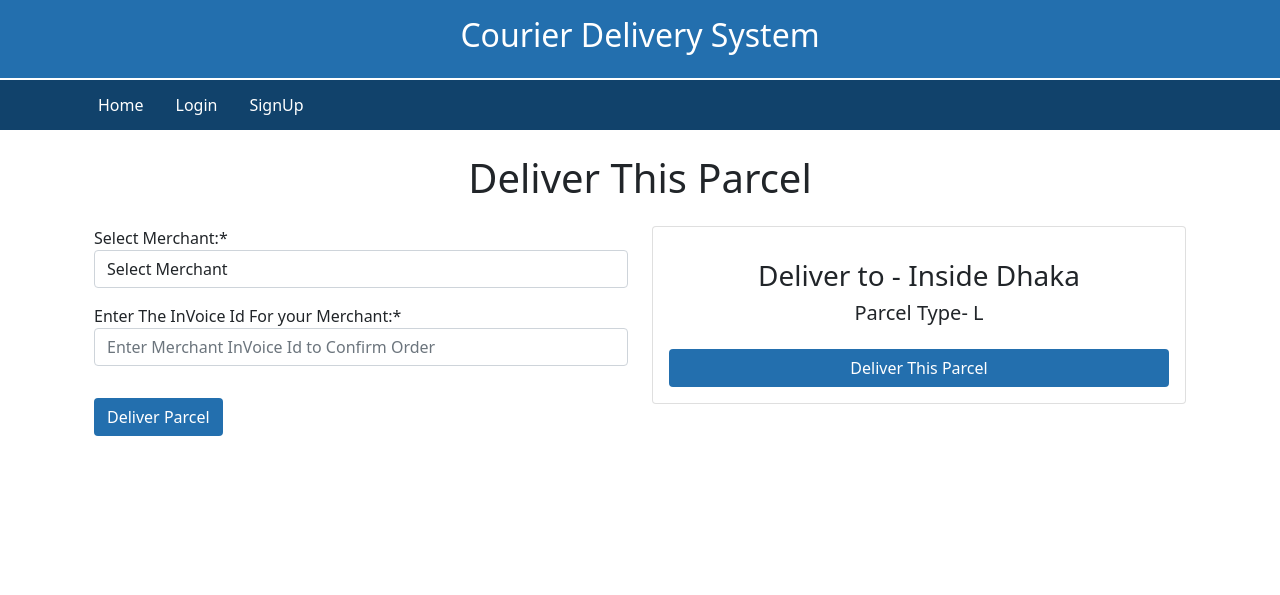
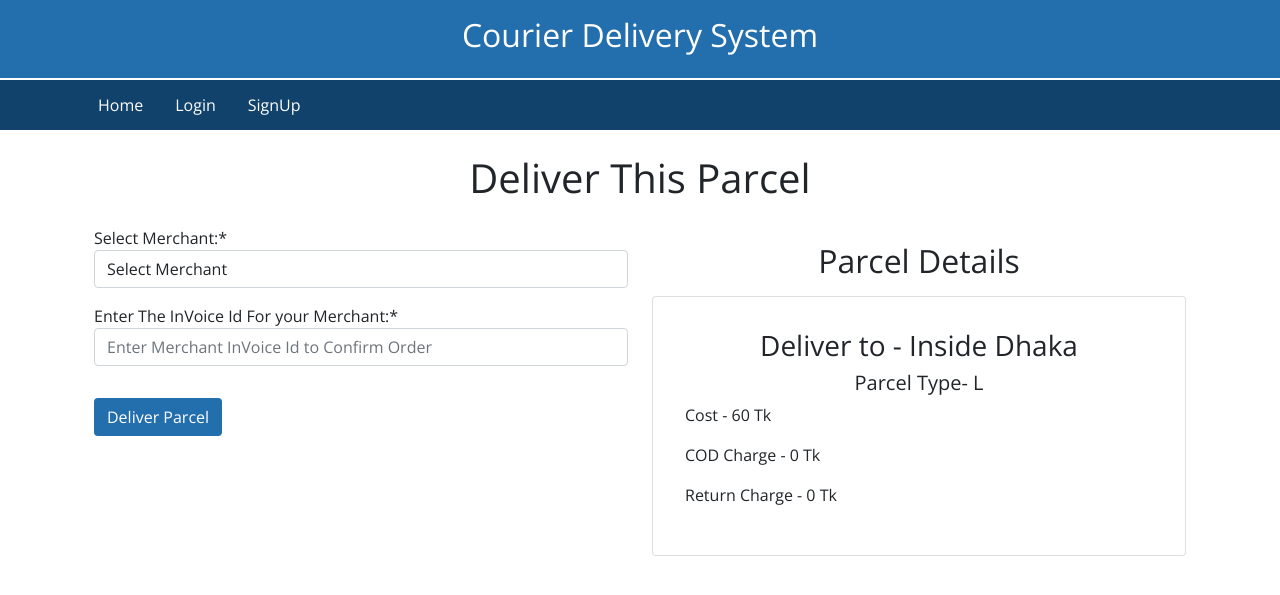
Before and after one commit to safwan72/test-courier, a Django app: page /main/deliver_parcel/19/ in a window 1280 px wide. Shown: the top 595 px of the page. Run offline with Django 3.2, Linux system fonts and the light colour scheme; data comes from the database, SQL or seed files in the repository; both versions use the stored data as it was after the commit; some libraries are stand-ins or nearby versions.

Commit message:
second commit

```diff
--- a/myapp/App_Main/views.py
+++ b/myapp/App_Main/views.py
@@ -68,7 +68,6 @@ def create_parcel(request):
         form=forms.ParcelForm(request.POST)
         if form.is_valid():
             parcel_weight=form.cleaned_data.get('parcel_weight')
-            print(parcel_weight)
             parcel_deliver_to=form.cleaned_data.get('parcel_deliver_to')
             parcel_deliver_to=str(parcel_deliver_to)
             parcel_weight=int(parcel_weight)
@@ -97,21 +96,18 @@ def deliver_parcel(request,pk):
             merchant_invoice_id=form.cleaned_data.get('merchant_invoice_id')
             verify_merchant=Merchant.objects.filter(invoice_id=merchant_invoice_id)
             if verify_merchant.exists():
-                print(verify_merchant)
                 form=form.save(commit=False)
                 if parcels.exists():
                     parcel=parcels[0]
                     parcel.added_for_delivery=True
                     parcel.save()
-                    print(parcel.added_for_delivery)
                     form.parcel=parcel
-                    print(parcel.added_for_delivery)
                 if user.is_superuser:
                     form.orderer=user
                 form.ordered=True
                 form.order_id=str(uuid.uuid4())[:10]
                 form.save()
-                messages.success(request,'Parcel Created Successfully')
+                messages.success(request,'Parcel Added to Order.....')
             else:
                 messages.warning(request,'Unable To Verify Merchant. Please Check Merchants Invoice id')
             return HttpResponseRedirect(reverse('App_Main:parcel'))
--- a/myapp/static/css/base.css
+++ b/myapp/static/css/base.css
@@ -1,3 +1,6 @@
+body{
+    font-family: 'Open Sans', sans-serif;
+}
 .topbar{
     background-color:#236FAE;
     color:white;
--- a/myapp/templates/App_Login/Login.html
+++ b/myapp/templates/App_Login/Login.html
@@ -1,4 +1,4 @@
-{% extends "home.html" %}
+{% extends "Base.html" %}
 {% load crispy_forms_tags %}
 
 {% block body_block %}
--- a/myapp/templates/App_Login/ProfileChange.html
+++ b/myapp/templates/App_Login/ProfileChange.html
@@ -1,4 +1,4 @@
-{% extends "home.html" %}
+{% extends "Base.html" %}
 {% load crispy_forms_tags %}
 
 {% block body_block %}
--- a/myapp/templates/App_Login/Signup.html
+++ b/myapp/templates/App_Login/Signup.html
@@ -1,4 +1,4 @@
-{% extends "Home.html" %}
+{% extends "Base.html" %}
 {% load crispy_forms_tags %}
 {% block body_block %}
   <h1 class="text-center my-4">{{title}}</h1>
--- a/myapp/templates/App_Main/CreateParcel.html
+++ b/myapp/templates/App_Main/CreateParcel.html
@@ -1,4 +1,4 @@
-{% extends "Home.html" %}
+{% extends "Base.html" %}
 {% load crispy_forms_tags %}
 {% block body_block %}
   <h1 class="text-center my-4">{{title}}</h1>
@@ -25,17 +25,17 @@
             {% for parcel in parcels %}
 
             <div class="col mb-2">
-                <a href="" class="link-dark text-decoration-none" title="Home">
                     <div class="card p-3">
                         <div class="card-body">
                             <h3 class="card-title text-center"> Deliver to - {{parcel.parcel_deliver_to}}
                             </h3>
                             <h5 class="card-title text-center">Parcel Type-  {{parcel.parcel_type}}
                             </h5>
+                            <h5 class="card-title text-center">Parcel Cost- {{parcel.parcel_cost}} TK
+                            </h5>
                         </div>
                         <a class="btn buttoncustom" href="{% url 'App_Main:deliver_parcel' pk=parcel.pk %}" > Deliver This Parcel</a>
                     </div>
-                </a>
             </div>
             {% empty %}
             <h3 class="justify-center text-center mt-4">No UnOrdered Parcels.<br/>Create A New Parcel.</>
--- a/myapp/templates/App_Main/DeliverParcel.html
+++ b/myapp/templates/App_Main/DeliverParcel.html
@@ -1,4 +1,4 @@
-{% extends "Home.html" %}
+{% extends "Base.html" %}
 {% load crispy_forms_tags %}
 {% block body_block %}
   <h1 class="text-center my-4">{{title}}</h1>
@@ -13,20 +13,21 @@
 
           </div>
           <div class="col-sm-6">
+            <h2 class='text-center my-3'>Parcel Details</h2>
             {% for parcel in parcels %}
 
             <div class="col mb-2">
-                <a href="" class="link-dark text-decoration-none" title="Home">
                     <div class="card p-3">
                         <div class="card-body">
                             <h3 class="card-title text-center"> Deliver to - {{parcel.parcel_deliver_to}}
                             </h3>
                             <h5 class="card-title text-center">Parcel Type-  {{parcel.parcel_type}}
                             </h5>
+                            <p>Cost - {{parcel.parcel_cost}} Tk</p>
+                            <p>COD Charge - {{parcel.parcel_cod_charge}} Tk</p>
+                            <p>Return Charge - {{parcel.parcel_return_charge}} Tk</p>
                         </div>
-                        <button class="btn buttoncustom"> Deliver This Parcel</button>
                     </div>
-                </a>
             </div>
             {% endfor %}
           </div>
--- a/myapp/templates/App_Main/MerchantOrders.html
+++ b/myapp/templates/App_Main/MerchantOrders.html
@@ -1,4 +1,4 @@
-{% extends "Home.html" %}
+{% extends "Base.html" %}
 {% load crispy_forms_tags %}
 {% block body_block %}
 <h1 class="text-center my-4">{{title}}</h1>
--- a/myapp/templates/App_Main/Orders.html
+++ b/myapp/templates/App_Main/Orders.html
@@ -1,4 +1,4 @@
-{% extends "Home.html" %}
+{% extends "Base.html" %}
 {% load crispy_forms_tags %}
 {% block body_block %}
 <h1 class="text-center my-4">{{title}}</h1>
--- /dev/null
+++ b/myapp/templates/Base.html
@@ -0,0 +1,98 @@
+{% load static %}
+<!doctype html>
+<html lang="en">
+
+<head>
+    <!-- Required meta tags -->
+    <meta charset="utf-8">
+    <meta name="viewport" content="width=device-width, initial-scale=1">
+
+    <!-- Bootstrap CSS -->
+    <link href="https://cdn.jsdelivr.net/npm/bootstrap@5.0.0-beta1/dist/css/bootstrap.min.css" rel="stylesheet"
+        integrity="sha384-giJF6kkoqNQ00vy+HMDP7azOuL0xtbfIcaT9wjKHr8RbDVddVHyTfAAsrekwKmP1" crossorigin="anonymous">
+    <link rel="preconnect" href="https://fonts.gstatic.com">
+    <link href="https://fonts.googleapis.com/css2?family=Open+Sans:wght@300;400;600;700&display=swap" rel="stylesheet">
+    <link rel="stylesheet" type='text/css' href="{% static 'css/base.css' %}">
+    <title> Courier Delivery System </title>
+    <style>
+        @import url('https://fonts.googleapis.com/css2?family=Open+Sans:wght@300;400;600;700&display=swap');
+
+        body {
+            font-family: 'Open Sans', sans-serif;
+        }
+    </style>
+
+</head>
+
+<body>
+    <div class="container-fluid py-3 topbar">
+        <div class="row">
+            <div class="col-sm-12 text-center">
+                <h2>Courier Delivery System</h2>
+            </div>
+        </div>
+
+    </div>
+    <nav class="navbar navbar-custom">
+        <div class="container">
+            <div>
+                <ul class="nav me-auto mb-2 mb-lg-0">
+                    <li class="nav-item">
+                        <a class="nav-link active" href="{% url 'App_Login:home' %}">Home</a>
+                    </li>
+                    {% if user.is_authenticated and user.is_merchant %}
+                    <li class="nav-item">
+                        <a class="nav-link" href="{% url 'App_Login:profile_update' %}" title={{user.username}}>My
+                            Profile</a>
+                    </li>
+                    <li class="nav-item">
+                        <a class="nav-link" href="{% url 'App_Main:my_orders' %}">View Orders</a>
+                    </li>
+
+                    <li class="nav-item">
+                        <a class="nav-link" href="{% url 'App_Login:logout' %}">Logout</a>
+                    </li>
+                    {% elif user.is_authenticated and user.is_staff and user.is_active %}
+                    <li class="nav-item">
+                        <a class="nav-link" href="{% url 'App_Main:main' %}">Admin orders</a>
+                    </li>
+                    <li class="nav-item">
+                        <a class="nav-link" href="{% url 'App_Main:parcel' %}">Create A New Parcel</a>
+                    </li>
+                    <li class="nav-item">
+                        <a class="nav-link" href="{% url 'App_Login:logout' %}">Logout</a>
+                    </li>
+
+                    {% else %}
+                    <li class="nav-item">
+                        <a class="nav-link" href="{% url 'App_Login:login' %}">Login</a>
+                    </li>
+                    <li class="nav-item">
+                        <a class="nav-link" href="{% url 'App_Login:signup' %}">SignUp</a>
+                    </li>
+                    {% endif %}
+            </div>
+        </div>
+    </nav>
+    {% if messages %}
+    {% for message in messages %}
+    <div {% if message.tags %} class="alert alert-{{message.tags}} alert-dismissible fade show {% endif %}"
+        role="alert">
+        {{message}}
+        <button type="button" class="btn-close" data-bs-dismiss="alert" aria-label="Close">&times;</button>
+    </div>
+    {% endfor %}
+    {% endif %}
+    <div class="container">
+        {% block body_block %}
+        {% endblock body_block %}
+
+    </div>
+
+    <script src="https://cdn.jsdelivr.net/npm/bootstrap@5.0.0-beta1/dist/js/bootstrap.bundle.min.js"
+        integrity="sha384-ygbV9kiqUc6oa4msXn9868pTtWMgiQaeYH7/t7LECLbyPA2x65Kgf80OJFdroafW" crossorigin="anonymous">
+    </script>
+
+</body>
+
+</html>
--- a/myapp/templates/home.html
+++ b/myapp/templates/home.html
@@ -1,87 +1,30 @@
-{% load static %}
-<!doctype html>
-<html lang="en">
-
-<head>
-    <!-- Required meta tags -->
-    <meta charset="utf-8">
-    <meta name="viewport" content="width=device-width, initial-scale=1">
-
-    <!-- Bootstrap CSS -->
-    <link href="https://cdn.jsdelivr.net/npm/bootstrap@5.0.0-beta1/dist/css/bootstrap.min.css" rel="stylesheet"
-        integrity="sha384-giJF6kkoqNQ00vy+HMDP7azOuL0xtbfIcaT9wjKHr8RbDVddVHyTfAAsrekwKmP1" crossorigin="anonymous">
-        <link rel="stylesheet" type='text/css' href="{% static 'css/base.css' %}">
-    <title> Courier Delivery System </title>
-</head>
-<body>
-<div class="container-fluid py-3 topbar" >
-    <div class="row">
-        <div class="col-sm-12 text-center">
-            <h2>Courier Delivery System</h2>
+{% extends "Base.html" %}
+{% load crispy_forms_tags %}
+{% block body_block %}
+<div class="container mt-4">
+    <div class="row pt-4">
+        <div class="col-sm-7">
+            <div class="card">
+                <img src="https://3xo4di2xpixr3oltj74229w9-wpengine.netdna-ssl.com/wp-content/uploads/2019/09/courier-and-parcel-deliveries-Introduction.png"
+                    class="card-img-top" alt="Delivery Image">
+              </div>
+        </div>
+        <div class="col-sm-5 mt-5">
+            <h1 style="letter-spacing:5px;"> We Deliver Goods <br />To Your DoorSteps</h1>
         </div>
     </div>
-
+    <div class="row my-5">
+        <h2 style="letter-spacing:5px;">About Us: </h2>
+        <p style="letter-spacing:2px;font-weight:400;">Lorem ipsum dolor sit amet consectetur adipisicing elit. Unde
+            sunt laboriosam, molestiae ullam
+            rem natus
+            beatae odit praesentium culpa vero incidunt veniam quasi nisi temporibus modi eius perspiciatis autem
+            officiis corporis voluptates atque magni expedita nesciunt cupiditate. Animi nostrum provident distinctio
+            repellendus sint, ullam quasi. Et, omnis dolorum similique quasi dolores quis iusto repudiandae, sequi
+            eveniet dignissimos rem, ipsum doloremque ad dolorem praesentium quod laudantium nam sint veritatis ea
+            eligendi nemo voluptatum? Dolores aperiam molestias sit harum consequuntur, dolore consequatur voluptas
+            itaque beatae quae mollitia cupiditate fuga quibusdam nobis possimus, veritatis ratione ducimus assumenda!
+            Rerum ducimus veniam minus in natus!</p>
+    </div>
 </div>
-    <nav class="navbar navbar-custom">
-        <div class="container">
-            <div>
-                <ul class="nav me-auto mb-2 mb-lg-0">
-                    <li class="nav-item">
-                        <a class="nav-link active" href="{% url 'App_Login:home' %}">Home</a>
-                    </li>
-                    {% if user.is_authenticated and user.is_merchant %}
-                    <li class="nav-item">
-                        <a class="nav-link" href="{% url 'App_Login:profile_update' %}" title={{user.username}}>My Profile</a>
-                    </li>
-                    <li class="nav-item">
-                        <a class="nav-link" href="{% url 'App_Main:my_orders' %}">View Orders</a>
-                    </li>
-
-                    <li class="nav-item">
-                        <a class="nav-link" href="{% url 'App_Login:logout' %}">Logout</a>
-                    </li>
-                    {% elif user.is_authenticated and user.is_staff and user.is_active %}
-                    <li class="nav-item">
-                        <a class="nav-link" href="{% url 'App_Main:main' %}">Admin orders</a>
-                    </li>
-                    <li class="nav-item">
-                        <a class="nav-link" href="{% url 'App_Main:parcel' %}">Create A New Parcel</a>
-                    </li>
-                    <li class="nav-item">
-                        <a class="nav-link" href="{% url 'App_Login:logout' %}">Logout</a>
-                    </li>
-
-                    {% else %}
-                    <li class="nav-item">
-                        <a class="nav-link" href="{% url 'App_Login:login' %}" >Login</a>
-                    </li>
-                    <li class="nav-item">
-                        <a class="nav-link" href="{% url 'App_Login:signup' %}">SignUp</a>
-                    </li>
-                    {% endif %}
-            </div>
-        </div>
-    </nav>
-    {% if messages %}
-    {% for message in messages %}
-    <div {% if message.tags %} class="alert alert-{{message.tags}} alert-dismissible fade show {% endif %}"
-        role="alert">
-        {{message}}
-        <button type="button" class="btn-close" data-bs-dismiss="alert" aria-label="Close">&times;</button>
-    </div>
-    {% endfor %}
-    {% endif %}
-    <div class="container">
-        {% block body_block %}
-        <h1>Hello</h1>
-        {% endblock body_block %}
-
-    </div>
-
-    <script src="https://cdn.jsdelivr.net/npm/bootstrap@5.0.0-beta1/dist/js/bootstrap.bundle.min.js"
-        integrity="sha384-ygbV9kiqUc6oa4msXn9868pTtWMgiQaeYH7/t7LECLbyPA2x65Kgf80OJFdroafW" crossorigin="anonymous">
-    </script>
-
-</body>
-
-</html>
+{% endblock body_block %}
```
Also changed, not shown: myapp/db.sqlite3.
